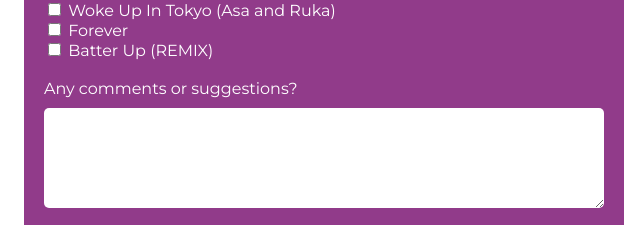
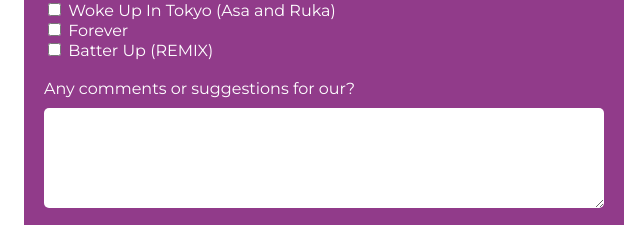
Before and after one commit to jeje-ar/baemon-survey-form, a plain HTML site: page index.html in a window 1280 px wide. Shown: the part 1047-1272 px from the top of the page, 316-956 px from the left. Drawn offline with Linux system fonts and the light colour scheme.

Commit message:
Update index.html

```diff
--- a/index.html
+++ b/index.html
@@ -70,7 +70,7 @@
         <input type="checkbox" value="batter-up"/> Batter Up (REMIX) <br/>
         <br/>
     <label for="comment" id="comment">
-        Any comments or suggestions?
+        Any comments or suggestions for our?
         <textarea id="comments" cols="30" rows="10"></textarea>
     </label>
 
```
